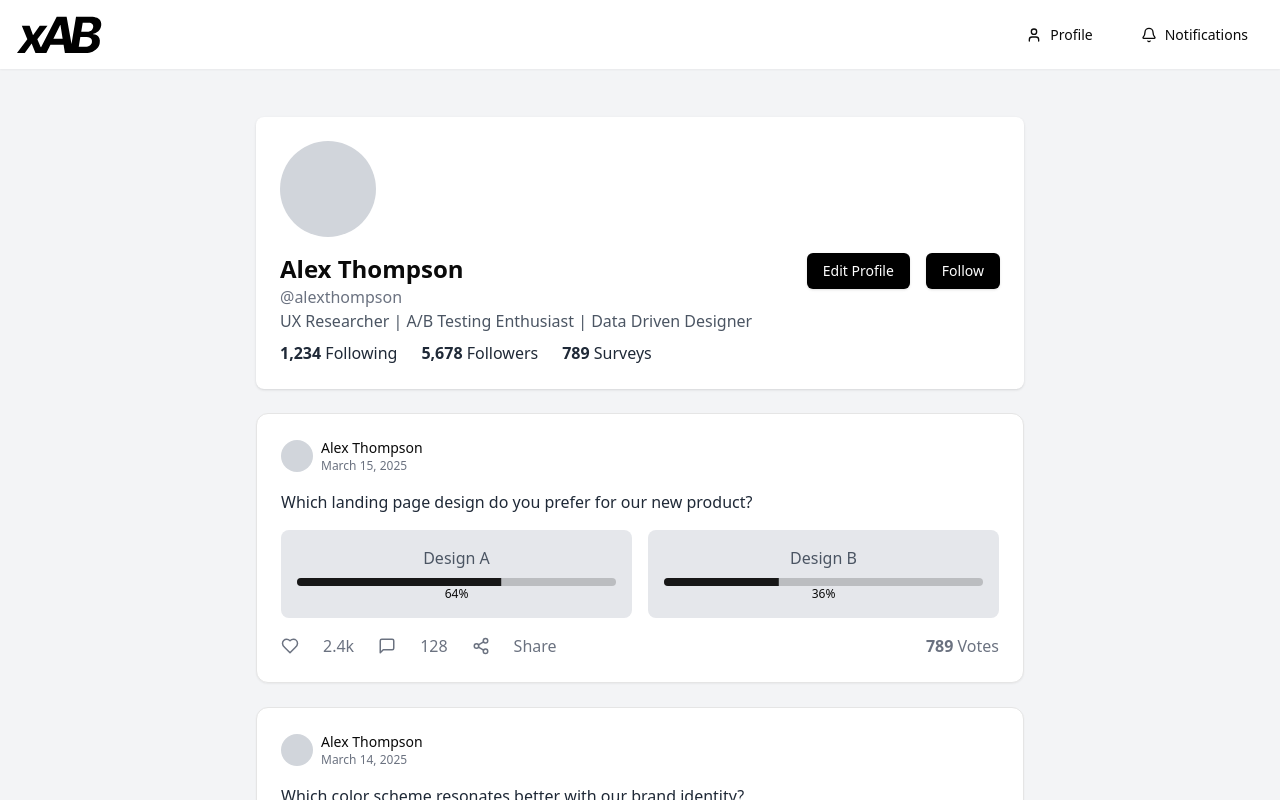
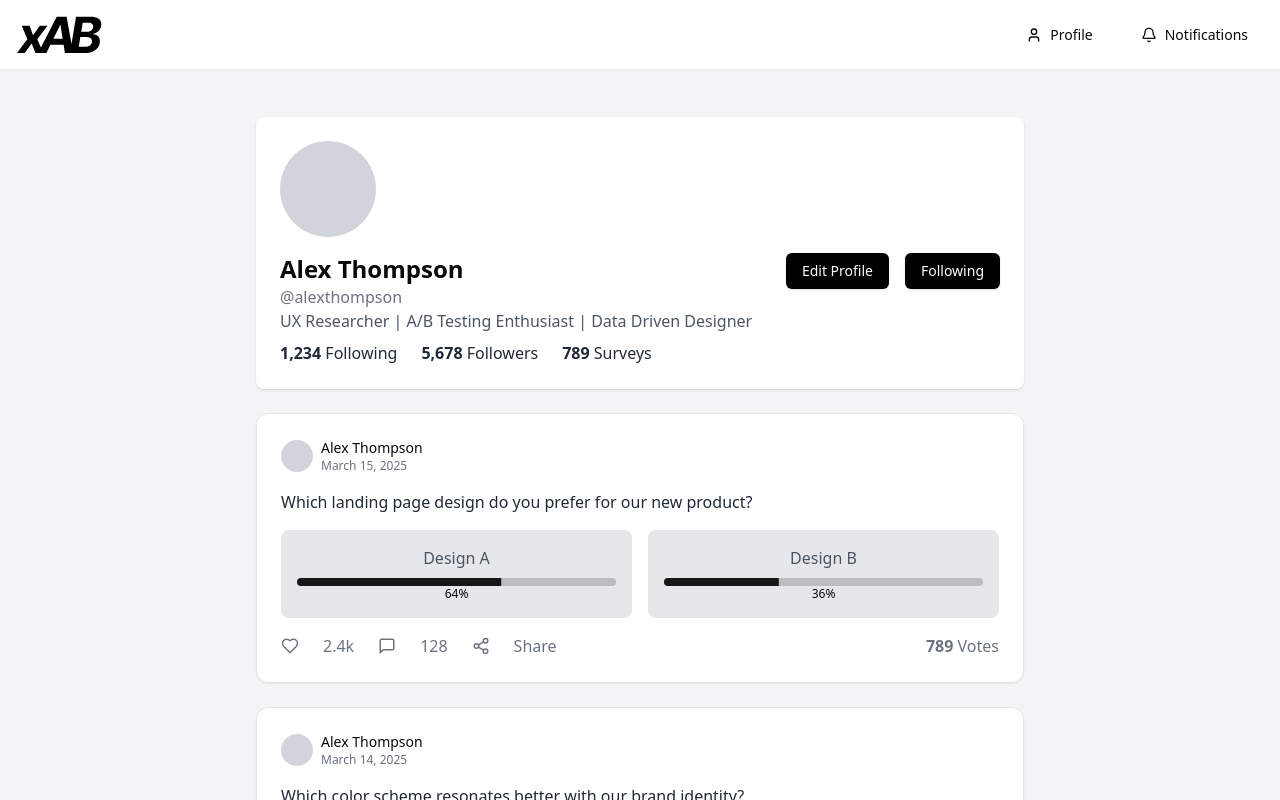
Before and after one commit to goorm-highfive/XAB, a Next.js app: page /profile in a window 1280 px wide. Shown: the top 800 px of the page. Built offline with nearby package versions, Linux system fonts and the light colour scheme.

Commit message:
feat: 팔로우 팔로잉 토글 만들기

```diff
--- a/src/components/profile/profile-header.tsx
+++ b/src/components/profile/profile-header.tsx
@@ -1,10 +1,20 @@
+'use client'
 import { Button } from '~/components/ui/button'
 import Link from 'next/link'
+import { useState } from 'react'
 
 function ProfileHeader() {
+  // 상태 관리: Following 여부
+  const [isFollowing, setIsFollowing] = useState(true)
+
+  // 버튼 클릭 시 상태 토글
+  const toggleFollow = () => {
+    setIsFollowing((prev) => !prev)
+  }
+
   return (
     <div className="flex flex-col rounded-lg bg-white p-6 shadow">
-      {/*Avatar*/}
+      {/* Avatar */}
       <div className="mb-4 h-24 w-24 rounded-full bg-gray-300"></div>
       <div className="flex w-full justify-between">
         <div>
@@ -15,14 +25,21 @@ function ProfileHeader() {
           <Button className="bg-black text-white hover:bg-gray-800">
             Edit Profile
           </Button>
-          <Button className="bg-black text-white hover:bg-gray-800">
-            Follow
+          <Button
+            onClick={toggleFollow}
+            className={`${
+              isFollowing
+                ? 'bg-black text-white hover:bg-gray-800'
+                : 'bg-gray-200 text-gray-500 hover:bg-gray-300'
+            }`}
+          >
+            {isFollowing ? 'Following' : 'Follow'}
           </Button>
         </div>
       </div>
 
       <p className="text-gray-600">
-        {/*설명하는 부분 */}
+        {/* 설명하는 부분 */}
         UX Researcher | A/B Testing Enthusiast | Data Driven Designer
       </p>
       <div className="mt-2 flex gap-6 text-gray-800">
@@ -37,9 +54,10 @@ function ProfileHeader() {
         <span>
           <strong>789</strong> Surveys
         </span>
-        {/* 유저 상태에 따라 다르게 접근 되어야 함*/}
+        {/* 유저 상태에 따라 다르게 접근 되어야 함 */}
       </div>
     </div>
   )
 }
+
 export { ProfileHeader }
```
